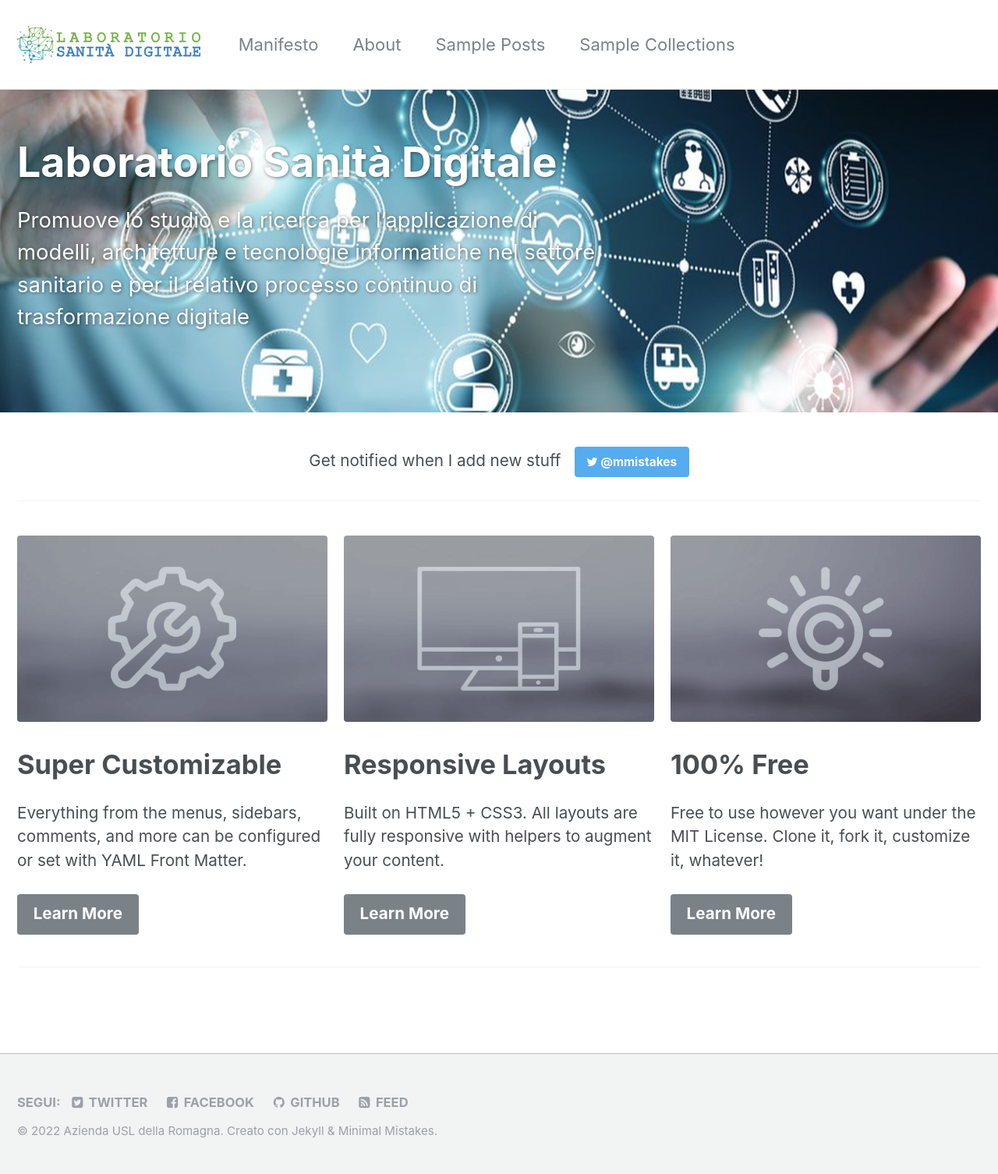
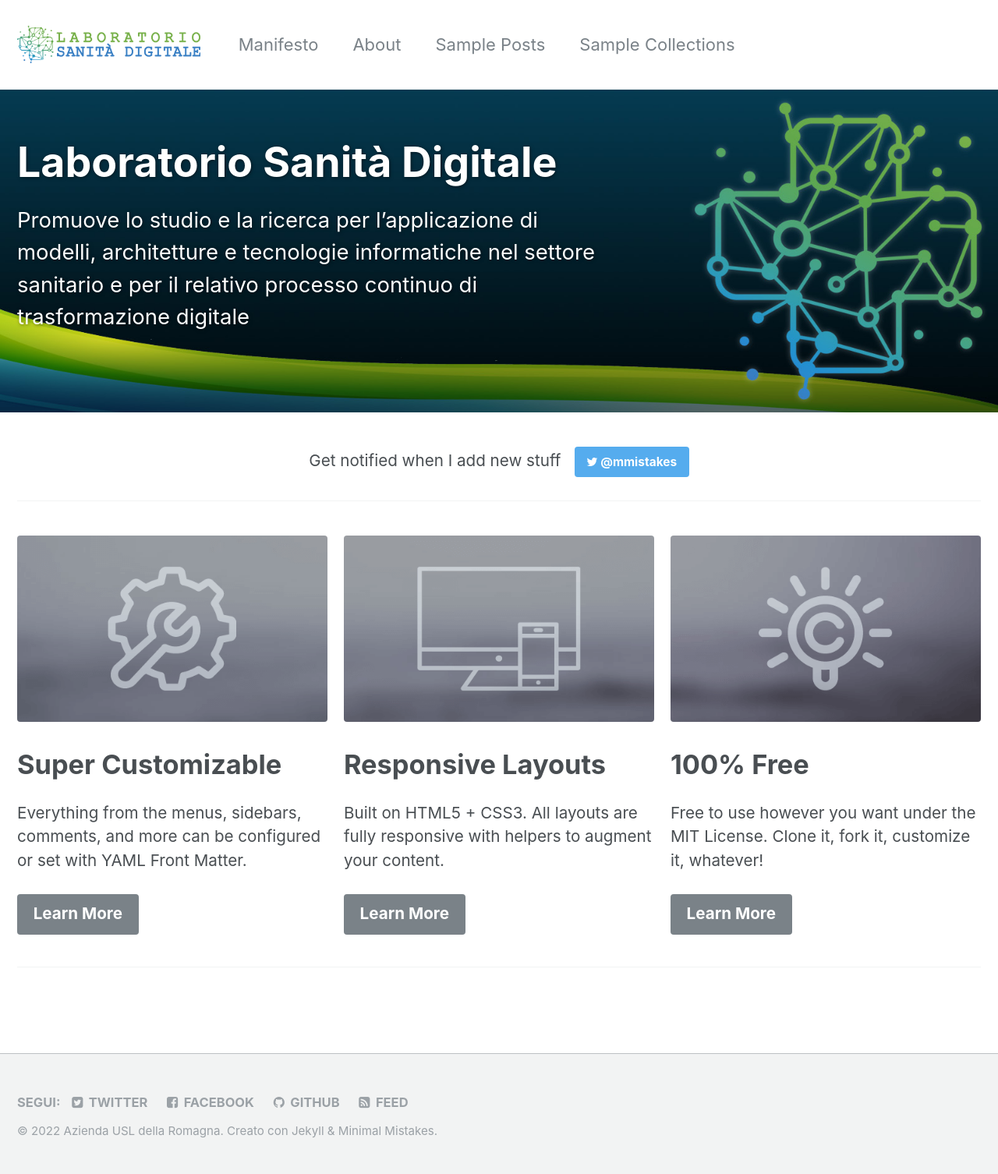
Before and after one commit to auslromagna/laboratoriosanitadigitale, a Jekyll site: the page built from _pages/home.md, in a window 1280 px wide. Shown: the whole page at 78% size. Built offline with Jekyll 4.4.1, drawn with Linux system fonts in a browser that asks for light colours.

```diff
--- a/_pages/home.md
+++ b/_pages/home.md
@@ -3,7 +3,7 @@
 permalink: /
 header:
   overlay_color: "#5e616c"
-  overlay_image: site-teaser.png
+  overlay_image: labsd-teaser.jpg
   caption:
 excerpt: "Promuove lo studio e la ricerca per l'applicazione di modelli, architetture e tecnologie informatiche nel settore sanitario e per il relativo processo continuo di trasformazione digitale"
 feature_row:
```
Also changed, not shown: images/labsd-teaser.jpg (added).
